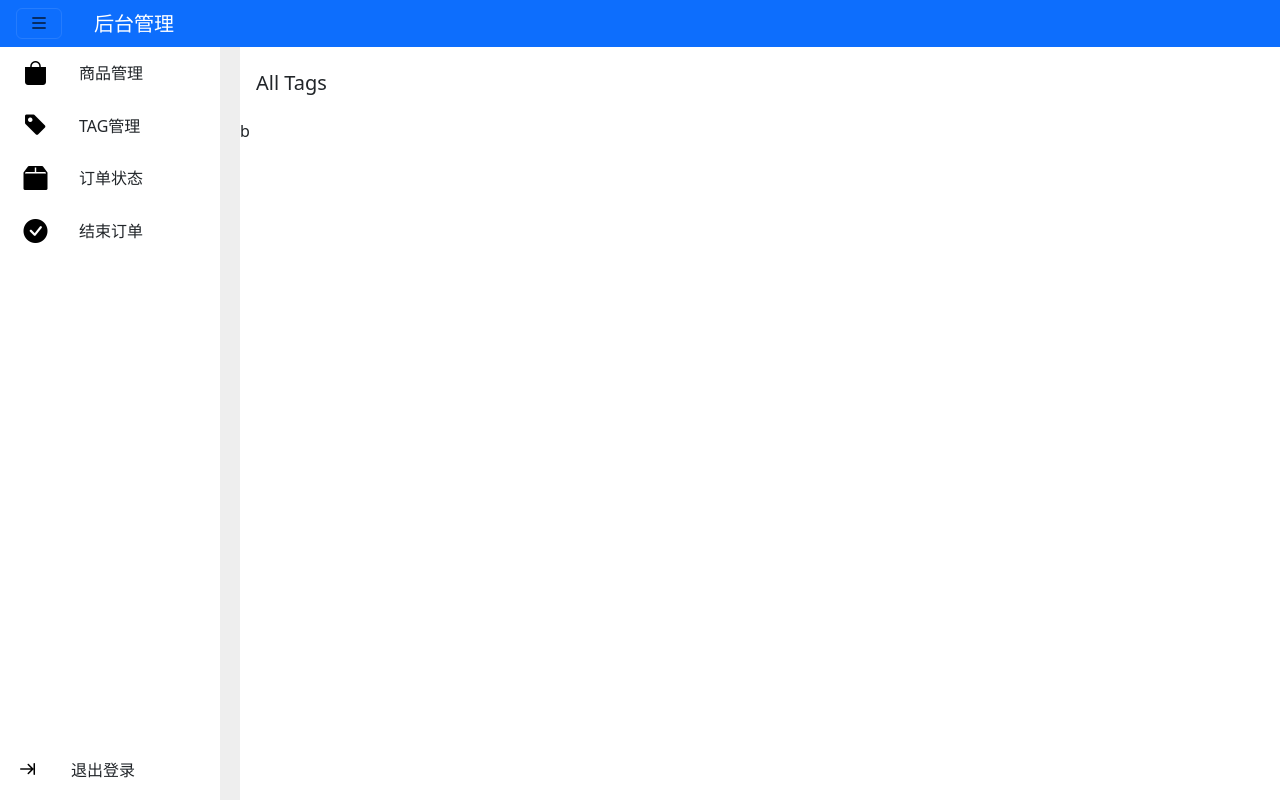
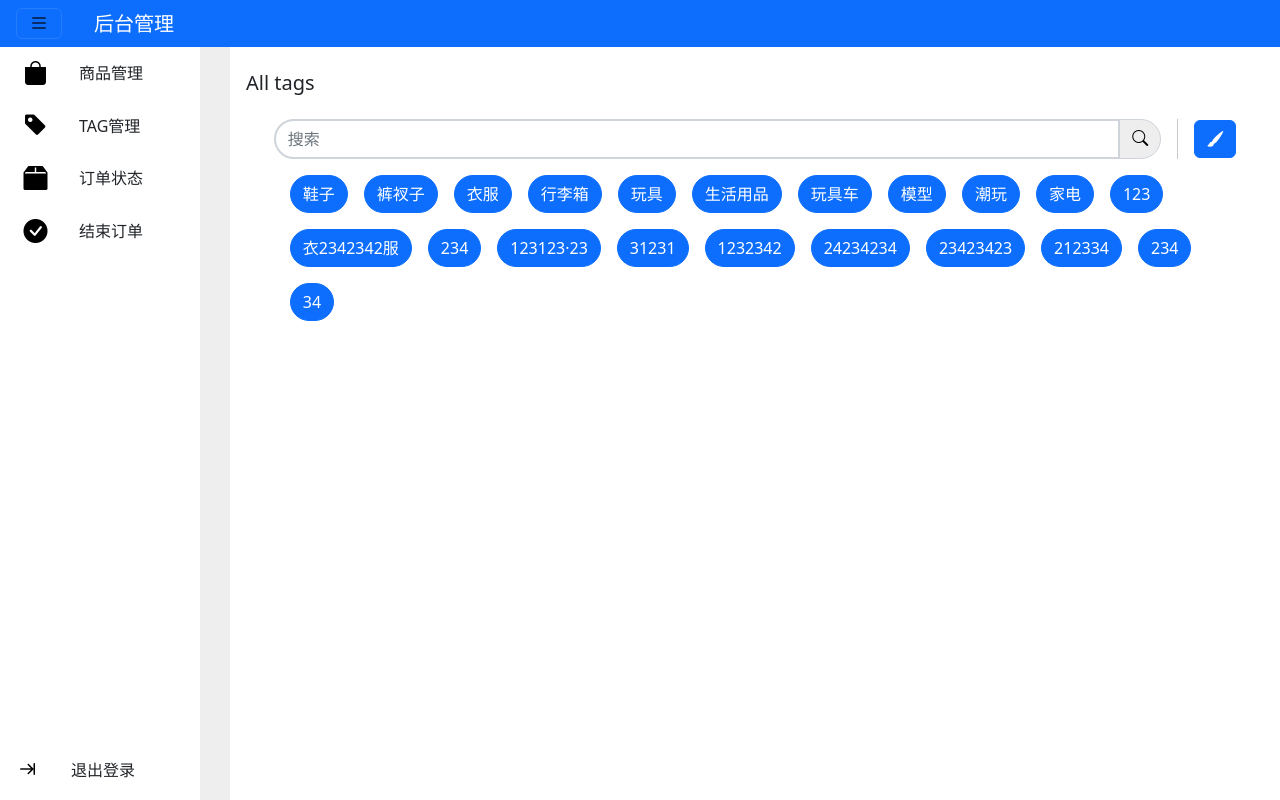
Before and after one commit to odige/manage, a Vue app: page /#/tag in a window 1280 px wide. Built offline with nearby package versions, Linux system fonts and the light colour scheme.

Commit message:
feat:tag页完善，待添加modal

```diff
--- a/src/App.vue
+++ b/src/App.vue
@@ -1,7 +1,7 @@
 <template>
   <div id="app">
     <nav class="navbar navbar-dark bg-primary bg-body-tertiary sticky-top bg-primary-border-subtle">
-      <div>
+      <div >
 
         <button class="navbar-toggler mx-3" type="button" data-bs-toggle="offcanvas" data-bs-target="#offcanvasNavbar"
           aria-controls="offcanvasNavbar">
@@ -101,6 +101,7 @@ i {
 
 .bottm {
   height: calc(100% - 46.5px);
+  width: 200px;
 }
 
 .click {
@@ -109,7 +110,7 @@ i {
 
 .side {
   height: 100%;
-  width: 220px;
+  width: 200px;
   background-color: #ffffff;
   left: 50px;
   transition: all 0.2s;
@@ -134,7 +135,8 @@ i {
 }
 
 .view {
-  padding-left:240px;
+  padding-left:230px;
 
 }
+
 </style>
--- a/src/components/TaG.vue
+++ b/src/components/TaG.vue
@@ -2,10 +2,22 @@
     <div id="tag">
         <div class="row">
             <div>
-                <h5 class="mx-3 my-4">All Tags</h5>
+                <h5 class="mx-3 my-4">All tags</h5>
             </div>
-            <div></div>
-            <div>b</div>
+            <div class=" col-11 mx-auto">
+                <div class="hstack gap-3">
+                    <div class="input-group">
+                        <input type="text" class=" form-control border-2" placeholder="搜索">
+                        <span class="input-group-text" style="display: inline;"><i class="bi bi-search"></i></span>
+                    </div>
+                    <div class="vr"></div>
+                    <button type="button" class="btn btn-primary add " title="添加标签"><i class="bi bi-brush-fill"></i></button>
+                </div>
+
+            </div>
+            <div class="col-11 mx-auto p-2">
+                <button type="button" class="btn btn-primary col m-2 rounded-pill" v-for="tag in tags" :key="tag.id">{{tag.name}}</button>
+            </div>
         </div>
     </div>
 </template>
@@ -17,22 +29,78 @@ export default {
         return {
             tags: [
                 {
-                    "id": 0,
-                    "parentId": 0,
-                    "name": "鞋子",
-                    "status": true,
-                    "sortOrder": 0,
-                    "createTime": "2023-02-26T06:08:30.706Z",
-                    "updateTime": ""
+                    id: 0,
+                    parentId: 0,
+                    name: "鞋子",
+                    status: true,
+                    sortOrder: 0,
+                    createTime: "2023-02-26T06:08:30.706Z",
+                    updateTime: ""
                 },
                 {
-                    "id": 0,
-                    "parentId": 0,
-                    "name": "裤子",
-                    "status": true,
-                    "sortOrder": 0,
-                    "createTime": "2023-02-26T06:08:30.706Z",
-                    "updateTime": ""
+                    id: 0,
+                    parentId: 0,
+                    name: "裤衩子",
+                    status: true,
+                    sortOrder: 0,
+                    createTime: "2023-02-26T06:08:30.706Z",
+                    updateTime: ""
+                },{
+                    name: "衣服",
+                },
+                {
+                    name: "行李箱",
+                },
+                {
+                    name: "玩具",
+                },
+                {
+                    name: "生活用品",
+                },
+                {
+                    name: "玩具车",
+                },
+                {
+                    name: "模型",
+                },
+                {
+                    name: "潮玩",
+                },
+                {
+                    name: "家电",
+                },
+                {
+                    name: "123",
+                },
+                {
+                    name: "衣2342342服",
+                },
+                {
+                    name: "234",
+                },
+                {
+                    name: "123123·23",
+                },
+                {
+                    name: "31231",
+                },
+                {
+                    name: "1232342",
+                },
+                {
+                    name: "24234234",
+                },
+                {
+                    name: "23423423",
+                },
+                {
+                    name: "212334",
+                },
+                {
+                    name: "234",
+                },
+                {
+                    name: "34",
                 },
             ]
         }
@@ -50,4 +118,22 @@ export default {
     min-height: calc(100vh - 46.5px);
     background-color: #ffffff;
 }
+
+.form-control {
+    border-radius: 2rem;
+    border: 2px solid #ced4da
+}
+
+.form-control:focus {
+    border-color: #1976d2;
+    box-shadow: none
+}
+
+.input-group-text {
+    border-radius: 2rem;
+    background-color: #eeeeee;
+}
+.add>i{
+    color: white;
+}
 </style>
```
